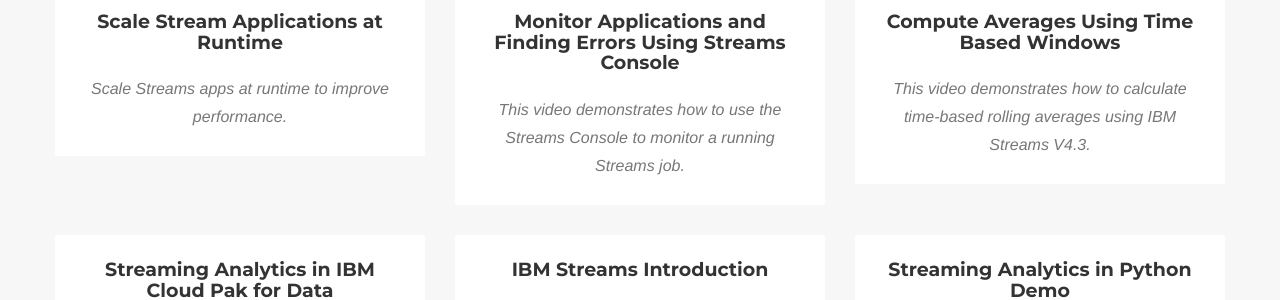
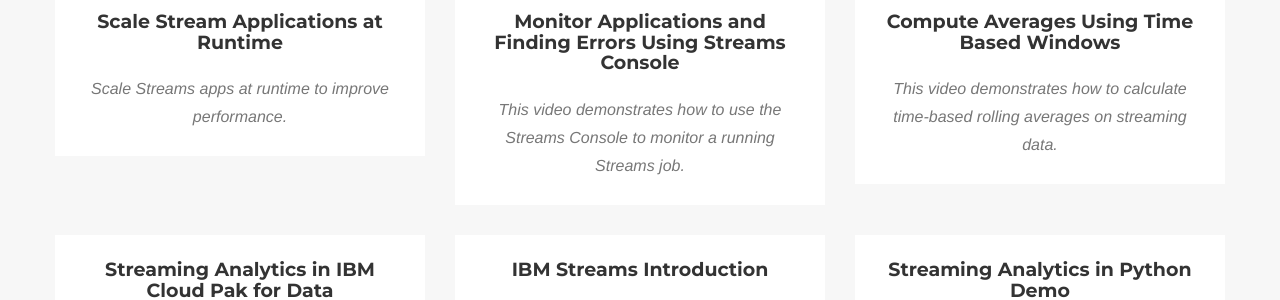
Before and after one commit to IBMStreams/IBMStreams.github.io, a Jekyll site: the page built from _posts/2018-07-17-project-8.markdown, in a window 1280 px wide and 900 px high, scrolled down 1781 px. Shown: the part 180-480 px from the top of the window. Built offline with Jekyll 4.4.1, drawn with Linux system fonts in a browser that asks for light colours; nearby versions of some CDN libraries; some web fonts are replaced.

Commit message:
Update 2018-07-17-project-8.markdown

```diff
--- a/_posts/2018-07-17-project-8.markdown
+++ b/_posts/2018-07-17-project-8.markdown
@@ -1,6 +1,6 @@
 ---
 title: Compute Averages Using Time Based Windows
-subtitle: This video demonstrates how to calculate time-based rolling averages using IBM Streams V4.3.
+subtitle: This video demonstrates how to calculate time-based rolling averages on streaming data.
 layout: default
 date: 2018-07-17
 imgURL: https://www.youtube.com/embed/fZ_xiq4wEt4
```
